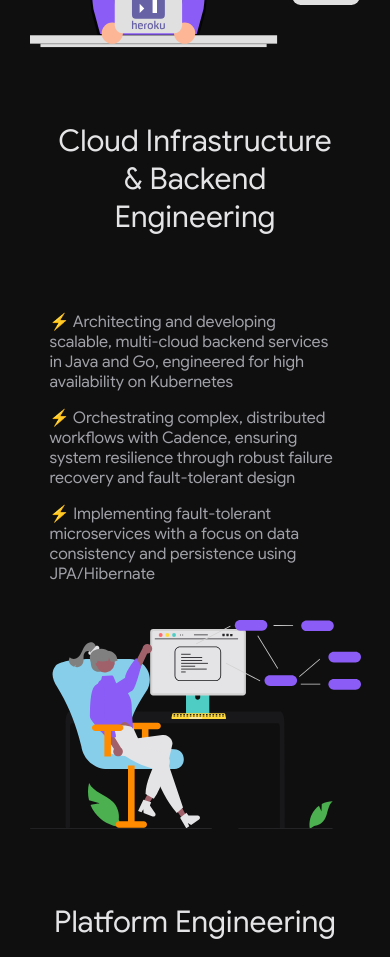
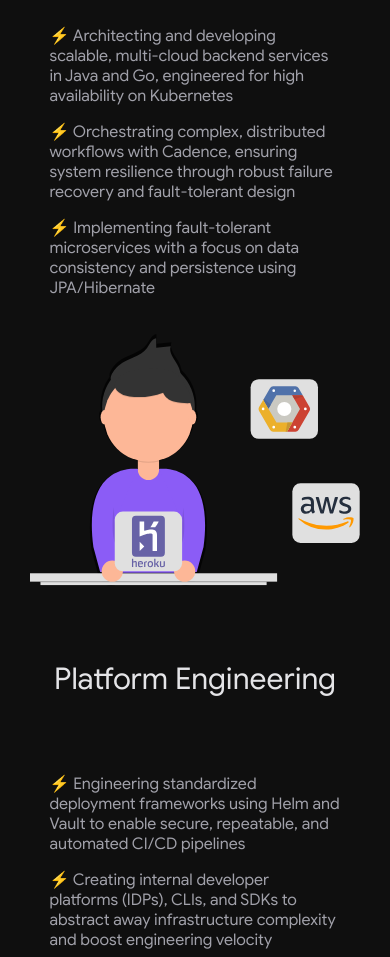
Before and after one commit to Kaustav-Sarkar/Kaustav-Portfolio, a React (Create React App) app: page /home in a window 390 px wide. Shown: the part 1040-1997 px from the top of the page. Built offline with nearby package versions, Linux system fonts and the light colour scheme; some icons are missing.

Commit message:
disable fade on mobile for better scroll

```diff
--- a/src/components/Fade.js
+++ b/src/components/Fade.js
@@ -13,9 +13,26 @@ export const Fade = ({
   ...props
 }) => {
   const [isVisible, setIsVisible] = useState(false);
+  const [isMobile, setIsMobile] = useState(window.innerWidth <= 768);
   const ref = useRef(null);
 
   useEffect(() => {
+    const handleResize = () => {
+      setIsMobile(window.innerWidth <= 768);
+    };
+
+    window.addEventListener('resize', handleResize);
+    return () => window.removeEventListener('resize', handleResize);
+  }, []);
+
+  useEffect(() => {
+    if (isMobile) {
+      setIsVisible(false);
+      return;
+    }
+
+    setIsVisible(false);
+
     const observer = new IntersectionObserver(
       ([entry]) => {
         if (entry.isIntersecting) {
@@ -36,7 +53,7 @@ export const Fade = ({
         observer.unobserve(currentRef);
       }
     };
-  }, []);
+  }, [isMobile]);
 
   const getTransform = () => {
     if (bottom) return `translateY(${distance})`;
@@ -45,6 +62,10 @@ export const Fade = ({
     if (right) return `translateX(${distance})`;
     return "none";
   };
+
+  if (isMobile) {
+    return <div {...props}>{children}</div>;
+  }
 
   return (
     <div
--- a/src/containers/skills/SkillSection.js
+++ b/src/containers/skills/SkillSection.js
@@ -83,24 +83,18 @@ class SkillSection extends Component {
       <div>
         {skills.data.map((skill, i) => {
           return (
-            <div key={i} className="skills-main-div">
-              <Fade left duration={1000}>
+            <Fade bottom duration={400} key={i}>
+              <div className="skills-main-div">
                 <div className="skills-image-div">
                   { }
                   <GetSkillSvg fileName={skill.fileName} theme={theme} />
                 </div>
-              </Fade>
 
-              <div className="skills-text-div">
-                <Fade right duration={1000}>
+                <div className="skills-text-div">
                   <h1 className="skills-heading" style={{ color: theme.text }}>
                     {skill.title}
                   </h1>
-                </Fade>
-                <Fade right duration={1000}>
                   <SoftwareSkill logos={skill.softwareSkills} />
-                </Fade>
-                <Fade right duration={1000}>
                   <div>
                     {skill.skills.map((skillSentence, i) => {
                       return (
@@ -114,9 +108,9 @@ class SkillSection extends Component {
                       );
                     })}
                   </div>
-                </Fade>
+                </div>
               </div>
-            </div>
+            </Fade>
           );
         })}
       </div>
--- a/src/containers/skills/Skills.js
+++ b/src/containers/skills/Skills.js
@@ -8,7 +8,7 @@ export default function Skills(props) {
   return (
     <div className="main" id="skills">
       <div className="skills-header-div">
-        <Fade bottom duration={1000} distance="20px">
+        <Fade bottom duration={400} distance="20px">
           <h1 className="skills-header" style={{ color: theme.text }}>
             What I Do?
           </h1>
```
